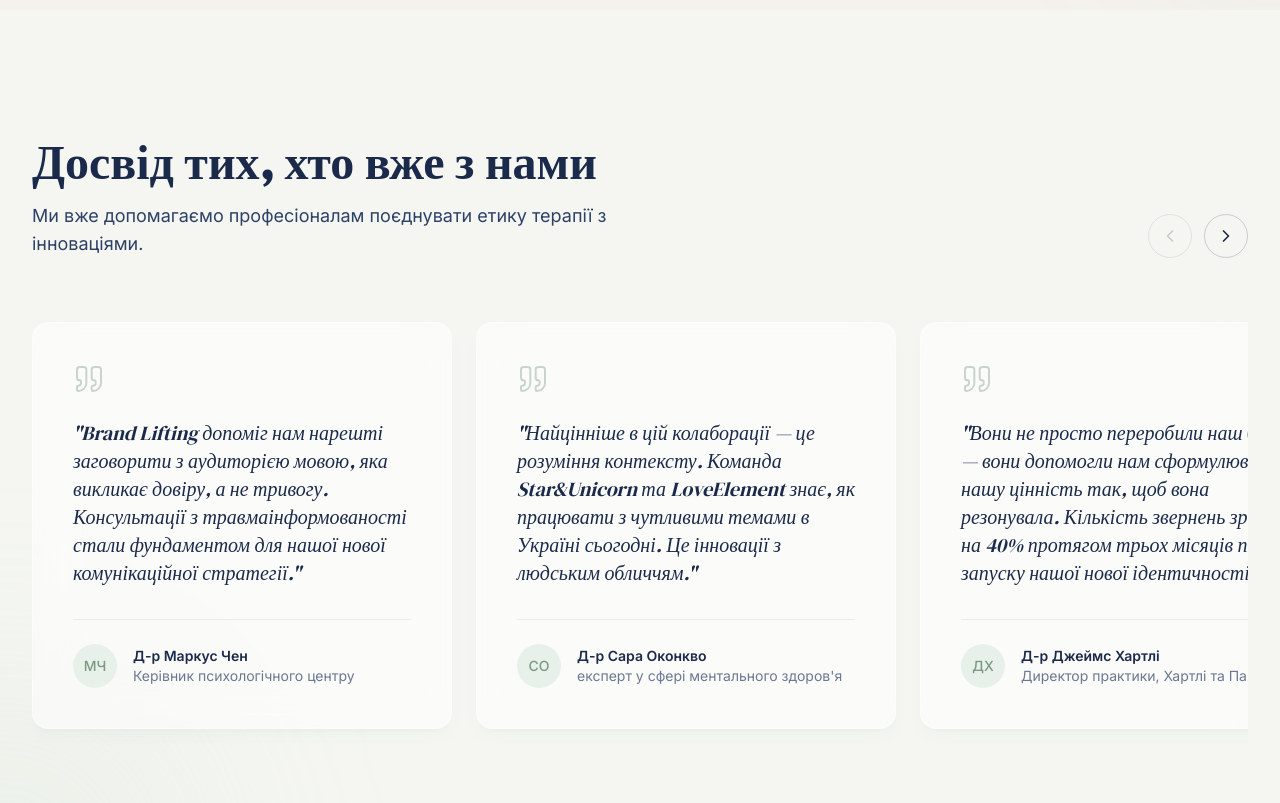
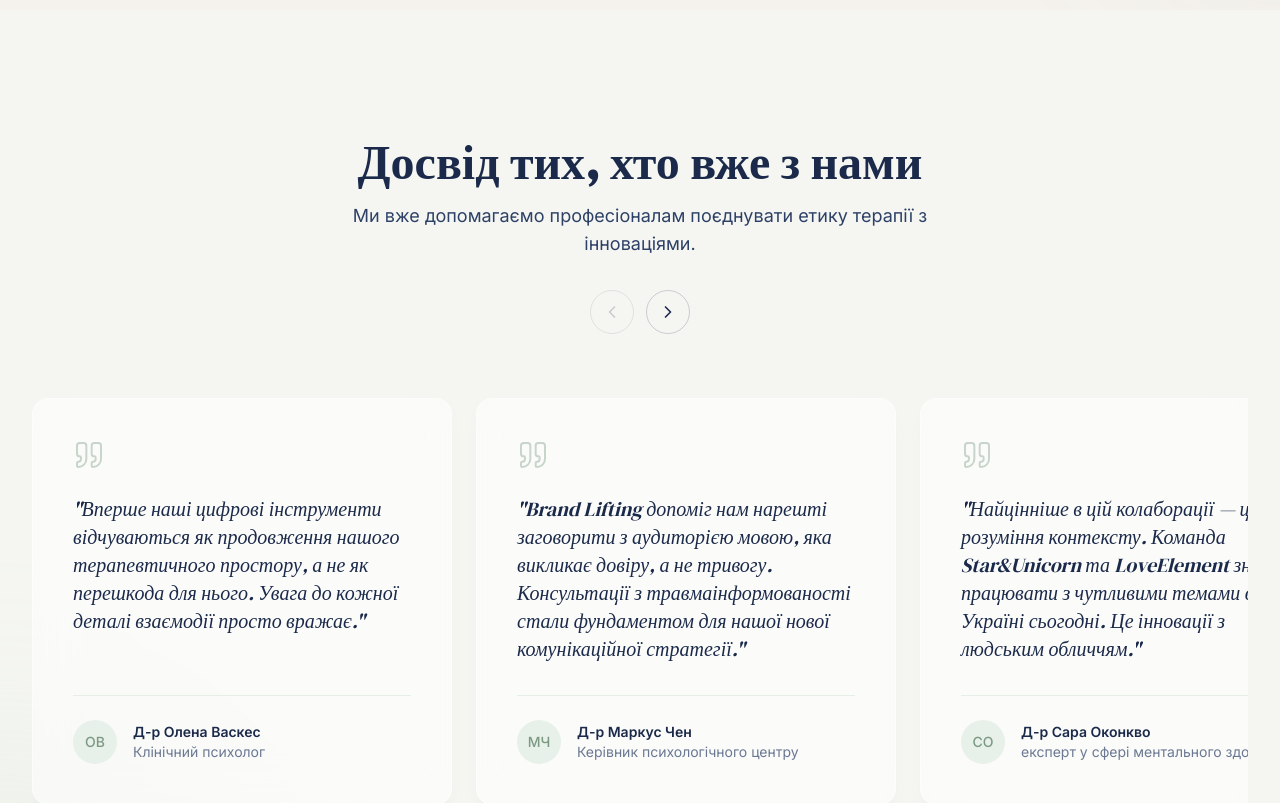
Before and after one commit to NostresMA/M-H-Collab, a React (Vite) app: page / in a window 1280 px wide. Shown: the part 4500-5303 px from the top of the page. Built offline with nearby package versions, Linux system fonts and the light colour scheme.

Commit message:
feat: add missing testimonial and center testimonials section header

```diff
--- a/src/components/TestimonialsSection.tsx
+++ b/src/components/TestimonialsSection.tsx
@@ -73,8 +73,7 @@ export function TestimonialsSection() {
 
       <div className="max-w-7xl mx-auto px-4 sm:px-6 lg:px-8 relative z-10">
         {/* Header */}
-        <div className="flex flex-col md:flex-row md:items-end md:justify-between mb-14 md:mb-16">
-          <div>
+        <div className="flex flex-col items-center text-center mb-14 md:mb-16">
           <motion.h2
             initial={{
               opacity: 0,
@@ -106,12 +105,11 @@ export function TestimonialsSection() {
             transition={{
               delay: 0.1
             }}
-              className="text-lg text-navy-400 max-w-xl">
+            className="text-lg text-navy-400 max-w-xl mb-8">
 
             Hear from the clinicians and practice leaders who've experienced
             the difference firsthand.
           </motion.p>
-          </div>
 
           {/* Navigation Arrows */}
           <motion.div
@@ -127,7 +125,7 @@ export function TestimonialsSection() {
             transition={{
               delay: 0.2
             }}
-            className="hidden md:flex items-center gap-3 mt-6 md:mt-0">
+            className="hidden md:flex items-center gap-3">
 
             <button
               onClick={() => scroll('left')}
--- a/src/components/ua/TestimonialsSectionUA.tsx
+++ b/src/components/ua/TestimonialsSectionUA.tsx
@@ -2,6 +2,13 @@ import React, { useEffect, useState, useRef } from 'react';
 import { motion } from 'framer-motion';
 import { Quote, ChevronLeft, ChevronRight } from 'lucide-react';
 const testimonials = [
+  {
+    quote:
+      'Вперше наші цифрові інструменти відчуваються як продовження нашого терапевтичного простору, а не як перешкода для нього. Увага до кожної деталі взаємодії просто вражає.',
+    name: 'Д-р Олена Васкес',
+    role: 'Клінічний психолог',
+    initials: 'ОВ'
+  },
   {
     quote:
       'Brand Lifting допоміг нам нарешті заговорити з аудиторією мовою, яка викликає довіру, а не тривогу. Консультації з травмаінформованості стали фундаментом для нашої нової комунікаційної стратегії.',
@@ -66,8 +73,7 @@ export function TestimonialsSectionUA() {
 
       <div className="max-w-7xl mx-auto px-4 sm:px-6 lg:px-8 relative z-10">
         {/* Header */}
-        <div className="flex flex-col md:flex-row md:items-end md:justify-between mb-14 md:mb-16">
-          <div>
+        <div className="flex flex-col items-center text-center mb-14 md:mb-16">
           <motion.h2
             initial={{
               opacity: 0,
@@ -99,12 +105,11 @@ export function TestimonialsSectionUA() {
             transition={{
               delay: 0.1
             }}
-              className="text-lg text-navy-400 max-w-xl">
+            className="text-lg text-navy-400 max-w-xl mb-8">
 
             Ми вже допомагаємо професіоналам поєднувати етику терапії з
             інноваціями.
           </motion.p>
-          </div>
 
           {/* Navigation Arrows */}
           <motion.div
@@ -120,7 +125,7 @@ export function TestimonialsSectionUA() {
             transition={{
               delay: 0.2
             }}
-            className="hidden md:flex items-center gap-3 mt-6 md:mt-0">
+            className="hidden md:flex items-center gap-3">
 
             <button
               onClick={() => scroll('left')}
```
Also changed, not shown: 1 other file (tests, documents, lock files or other folders). Lines whose indentation alone changed are shown as unchanged.
